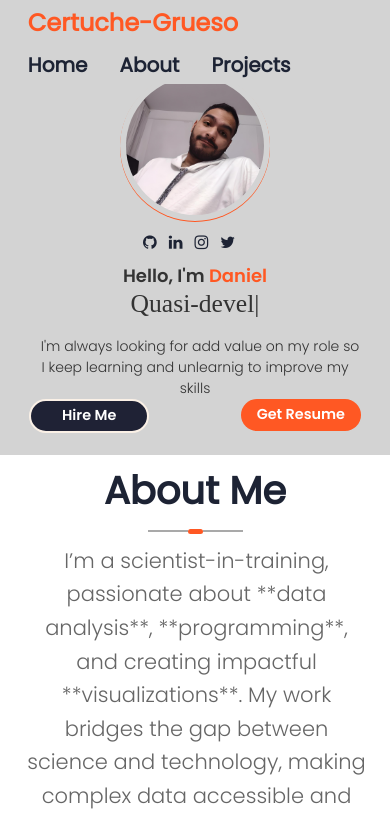
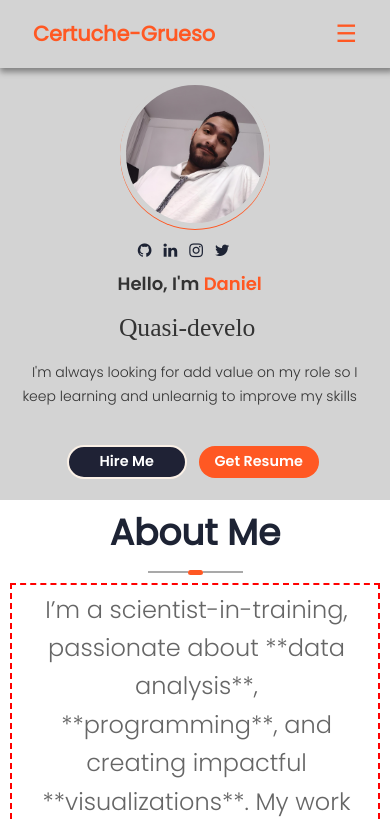
Before and after one commit to danielhcertuche/portfolio, a React (Create React App) app: page / in a window 390 px wide. Shown: the top 819 px of the page. Built offline with nearby package versions, Linux system fonts and the light colour scheme; a web font is replaced by a local one.

Commit message:
Feature: Improve profile responsiveness

```diff
--- a/src/PortfolioContainer/About/About.css
+++ b/src/PortfolioContainer/About/About.css
@@ -10,7 +10,7 @@
 }
 
 .about-container h2 {
-    font-size: 2.4rem;
+    font-size: 36px;
     color: #1D2334; /* Gris oscuro */
     font-weight: bold;
     margin-bottom: 10px; /* Espaciado inferior */
@@ -18,11 +18,14 @@
 }
 
 .about-content {
+    padding-top: 1.12%;
     padding-left: 3%;
     padding-right: 3%;
     display: flex;
     flex-direction: row; /* Coloca las columnas una al lado de la otra */
     width: 100%; /* Ocupa todo el ancho */
+    border: 2px dashed red; /* Añade un borde visible */
+
 }
 
 .about-text {
@@ -35,7 +38,7 @@
 
     line-height: 1.6;
     margin: 2px 0 0 3px;
-    font-size: 21px;
+    font-size: 24px;
     font-family: "Poppins Light" ;
     color: #666; /* Texto en gris */
 }
@@ -56,17 +59,24 @@
     display: flex;
     justify-content: center; /* Imagen centrada horizontalmente */
     align-items: center; /* Imagen centrada verticalmente */
+    width: 100%; /* Ocupa el 40% del ancho desde el lado derecho */
+    height: 100%; /* Cubre toda la altura */
+    background-image: url('../../assets/Home/galaxy-arms-icon-mod-fondo.png'); /* Imagen del fondo */
+    background-repeat: no-repeat;
+    background-size: 168%; /* Zoom al 150% de la imagen original */
+    opacity: 0.95; /* Añade un efecto de transparencia */
 }
 
 .about-image img {
     background-image: url('../../assets/Home/galaxy-arms-icon-mod.png');
     border-radius: 10%; /* Imagen redonda */
-    height: 150%;
+    height: 70%;
     width: 50%;
-    background-size: cover ;
+    background-size: 10%; /* Zoom al 150% de la imagen original */
     border-radius: 0.5%;
     background-repeat: no-repeat;
     background-position: center;
+    opacity: 0.90; /* Añade un efecto de transparencia */
     object-fit: cover; /* Mantiene proporciones */
 }
 
--- a/src/PortfolioContainer/About/About.js
+++ b/src/PortfolioContainer/About/About.js
@@ -1,6 +1,8 @@
 // About.js
 import React from "react";
 import "./About.css";
+import galaxyImage from '../../assets/Home/galaxy-arms-icon-mod.png';
+
 
 const About = ({ screenName }) => {
     return (
@@ -26,9 +28,7 @@ const About = ({ screenName }) => {
 
                 {/* Columna de imagen */}
                 <div className="about-image">
-                    <img
-                        src="galaxy-arms-icon-mod.png"
-                    />
+                    <img src={galaxyImage} alt="Galaxy Image" />
                 </div>
             </div>
         </div>
--- a/src/PortfolioContainer/Home/Footer/Footer.css
+++ b/src/PortfolioContainer/Home/Footer/Footer.css
@@ -1,5 +1,5 @@
 .footer-container{
-    height: 38.8%;
+    height: 1%;
     width: 100%;
     overflow: hidden;
     display: flex;
--- a/src/PortfolioContainer/Home/Home.css
+++ b/src/PortfolioContainer/Home/Home.css
@@ -1,15 +1,11 @@
 .home-container{
     margin-top: 50px;
-    padding-left: 3.3vh;
+    padding-left: 2.3vh;
     display: flex;
     flex-direction: column;
     justify-content: space-between;
-    min-height: 670px;
     margin-right: -0%;
     margin-left: -0%;
-    margin-bottom: -0.002%;
-
-
     background-image: url('../../assets/Home/bg.jpg');
 }
 
@@ -46,7 +42,6 @@
     justify-content: flex-start;
     align-items: center;
     padding-top: 80px; /* Reserva espacio para el navbar */
-    min-height: 18vh; /* Asegura que ocupe toda la pantalla */
     text-align: center;
 }
 }
--- a/src/PortfolioContainer/Home/Profile/Profile.css
+++ b/src/PortfolioContainer/Home/Profile/Profile.css
@@ -5,20 +5,20 @@
     justify-content: center;
     height: 10%;
     min-height: fit-content;
-    padding: 2.15%;
-
+    padding: 1.15%;
 }
 
 .profile-parent{
     /*display: flex;*/
     align-items: center;
-    padding: 0.35%;
-
+    padding: 0.25%;
+    padding-right: 3%;
+    margin-right: 0.25%;
     /*color: aliceblue;*/
 }
 
 .profile-details-name{
-    font-size: 28px;
+    font-size: 36px;
     font-family: "Poppins SemiBold";
 }
 
@@ -29,7 +29,7 @@
 }
 
 .profile-details-role h1{
-    font-size: 30px;
+    font-size: 28px;
     font-family: cursive;
 }
 
@@ -42,9 +42,21 @@
 }
 
 .profile-role-tagline{
-    font-size: 21px;
+    font-size: 24px;
     margin: 5px 0 0 10px;
     font-family: "Poppins Light" ;
+}
+
+.profile-options {
+    padding: 0.50%;
+    padding-top: 2.25%;
+    padding-left: 2.25%;
+    display: flex; /* Activa Flexbox */
+    justify-content: space-between; /* Espaciado entre los botones */
+    align-items: center; /* Centra verticalmente los botones */
+    /* border: 2px dashed black;  Añade un borde visible negro */
+
+
 }
 
 .profile-options .highlighted-btn{
@@ -63,9 +75,10 @@
     justify-content: center;
     box-shadow: 0 1px 0px 0px var(--dark-orange);
     border-radius: 50%;
-    height: 380px;
-    width: 380px;
-    margin: 0 0px 0 100px;
+    height: 360px;
+    width: 60%;
+    max-width:50vh ;
+    margin: 0 0px 0 60px;
 }
 
 .profile-picture-background{
@@ -85,7 +98,7 @@
 
 .colz .colz-icon i{
     color:#1D2334;
-    font-size: 25px;
+    font-size: 24px;
     padding: 12px;
     padding-left: 0px;
 }
@@ -94,82 +107,97 @@
     transform: scale(1.5);
 }
 
-@media screen and (max-width : 1110px){
-    .profile-picture{
-      margin: 0 0px 0 80px;
+/* Nivel responsivo 1: Pantallas medianas (entre 1110px y 810px) */
+@media screen and (max-width: 1110px) {
+    .profile-container {
+        flex-direction: column-reverse;
+        margin: 0;
+        padding: 2.15%;
     }
 
-    .profile-details-name{
-      font-size: 18px;
+    .profile-picture {
+        height: 320px;
+        width: 320px;
+        margin: 0 auto;
     }
 
-    .profile-role-tagline{
+    .profile-details-name {
+        font-size: 22px;
+    }
+
+    .profile-role-tagline {
+        font-size: 16px;
+    }
+
+    .profile-details-role h1 {
+        font-size: 18px;
+    }
+
+    .colz .colz-icon i {
+        font-size: 20px;
+    }
+
+    .profile-options .btn {
+        width: 140px;
+        padding: 10px;
+        font-size: 14px;
+    }
+}
+
+/* Nivel responsivo 2: Pantallas pequeñas (máximo 810px) */
+@media screen and (max-width: 810px) {
+    .profile-container {
+        flex-direction: column-reverse;
+        padding: 2.15%;
+    }
+
+    .profile-picture {
+        height: 275px;
+        width: 275px;
+        margin: 0 auto;
+    }
+
+    .profile-details {
+        width: 90%;
+        text-align: center;
+    }
+
+    .profile-details-name {
+        font-size: 18px;
+    }
+
+    .profile-role-tagline {
         font-size: 14px;
     }
 
-    .profile-details-role .primary-text{
-      font-size: 14px;
+    .profile-details-role h1 {
+        font-size: 16px;
     }
 
-    .profile-options .btn{
-      width: 120px;
-      padding: 12px;
-      z-index: 700;
-      font-size: 12px;
+    .colz .colz-icon i {
+        font-size: 16px;
+    }
+
+    .profile-options {
+        display: flex;
+        justify-content: center;
+        gap: 10px;
+    }
+
+    .profile-options .btn {
+        width: 120px;
+        padding: 8px;
+        font-size: 12px;
     }
 }
 
-@media screen and (max-width : 910px){
-    .profile-picture{
-        height: 320px;
-        width: 320px;
-        margin: 0 0 0 4px;
-    }
 
-    .profile-details-role{
-        margin: 0 10px 0 10px;
+/* Estilos para pantallas grandes */
+@media screen and (min-width: 1440px) {
+    .profile-picture {
+        height: 320px; /* Incrementa el tamaño */
+        width: 50%; /* Ajusta el ancho */
+        max-width: 35vh; /* Asegura que no se exceda en tamaño */
+        margin: 0 auto; /* Centra horizontalmente */
     }
 }
-
-@media screen and (max-width : 810px) {
-    .profile-container{
-        flex-direction: column-reverse;
-        margin: 0 0 0 0;
-    }
-    .profile-picture{
-        margin: 0 !important;
-    }
-
-    .colz .colz-icon i{
-        font-size: 16px;
-    }
-    .profile-options{
-        display: flex;
-        justify-content: space-between;
-    }
-
-    .profile-details{
-        margin: 25px 0 0 0;
-    }
-
-    .profile-options .highlighted-btn{
-        margin: 0 !important;
-    }
-
-    .profile-options, .profile-details-role{
-        text-align: center;
-        margin: 0 10px 0 10px;
-    }
-}
-
-@media screen and (max-width : 375px){
-    .profile-picture{
-        height: 275px;
-        width: 275px;
-        margin-top: -90px;
-    }
-
-    .profile-details{
-        width: 90%;
-    }
-}
--- a/src/PortfolioContainer/Navbar.css
+++ b/src/PortfolioContainer/Navbar.css
@@ -2,14 +2,15 @@
     position: fixed;
     top: 0;
     width: 100%;
-    height: 10vh;
+    height: 8vh;
     background-image: url('./../assets/Home/bg.jpg');
     display: flex;
     justify-content: space-between;
     align-items: center;
-    padding-right: 3.3vh;
-    padding-left: 3.3vh;
+    padding-right: 3.9vh;
+    padding-left: 3.9vh;
     z-index: 1000;
+    box-shadow: 2px 2px 6px 2px grey;
   }
 
   .navbar-logo {
@@ -42,6 +43,60 @@
 
   }
 
+  .menu-toggle {
+    display: none; /* Por defecto está oculto */
+  }
+
   html {
     scroll-behavior: smooth;
+
 }
+
+/* Responsivo:*/
+@media (max-width: 768px) {
+  .navbar-links {
+      display: none;
+      flex-direction: column;
+      position: absolute;
+      top: 8vh;
+      right: 0.4rem;
+      background-color: white; /* Fondo limpio */
+      width: 6.5rem;
+      border-radius: 8px;
+      box-shadow: 0 4px 8px rgba(0, 0, 0, 0.1); /* Sombra suave */
+      z-index: 1000;
+      overflow: hidden; /* Asegura bordes redondeados */
+  }
+
+  .navbar-logo {
+    font-size: 1.3rem;
+    font-weight: bold;
+    color: var(--dark-orange);
+  }
+
+  .navbar-links li {
+    padding: 0.35rem 0.6rem; /* Espaciado uniforme */
+    border-bottom: 0.6px solid #f0f0f0; /* Línea divisoria */
+    text-align: center; /* Alinea el texto a la izquierda */
+}
+
+.navbar-links li:last-child {
+    border-bottom: none; /* Sin línea divisoria en el último enlace */
+}
+  .navbar-links.active {
+      display: flex;
+  }
+
+  .menu-toggle {
+      display: flex;
+      font-size: 24px;
+      color: var(--dark-orange);
+      cursor: pointer;
+  }
+
+.menu-toggle {
+  display: flex;
+}
+
+
+}
--- a/src/PortfolioContainer/Navbar.js
+++ b/src/PortfolioContainer/Navbar.js
@@ -1,7 +1,9 @@
-import React from "react";
+import React, { useState } from "react";
 import "./Navbar.css";
 
 const Navbar = () => {
+    const [isMenuOpen, setIsMenuOpen] = useState(false);
+
     const handleScroll = (event, id) => {
         event.preventDefault();
         const element = document.getElementById(id);
@@ -14,15 +16,35 @@ const Navbar = () => {
             top: scrollPosition,
             behavior: "smooth",
         });
+        setIsMenuOpen(false); // Cierra el menú al hacer clic en un enlace
+    };
+
+    const toggleMenu = () => {
+        setIsMenuOpen(!isMenuOpen);
     };
 
     return (
         <nav className="navbar">
             <div className="navbar-logo">Certuche-Grueso</div>
-            <ul className="navbar-links">
-                <li><a href="#home" onClick={(e) => handleScroll(e, "home")}>Home</a></li>
-                <li><a href="#about" onClick={(e) => handleScroll(e, "about")}>About</a></li>
-                <li><a href="#projects" onClick={(e) => handleScroll(e, "projects")}>Projects</a></li>
+            <div className="menu-toggle" onClick={toggleMenu}>
+                ☰
+            </div>
+            <ul className={`navbar-links ${isMenuOpen ? "active" : ""}`}>
+                <li>
+                    <a href="#home" onClick={(e) => handleScroll(e, "home")}>
+                        Home
+                    </a>
+                </li>
+                <li>
+                    <a href="#about" onClick={(e) => handleScroll(e, "about")}>
+                        About
+                    </a>
+                </li>
+                <li>
+                    <a href="#projects" onClick={(e) => handleScroll(e, "projects")}>
+                        Projects
+                    </a>
+                </li>
             </ul>
         </nav>
     );
--- a/src/PortfolioContainer/PortfolioContainer.css
+++ b/src/PortfolioContainer/PortfolioContainer.css
@@ -1,3 +1,3 @@
 .portafolio-container > div {
-    padding: 13px 10px; /* Ajusta el espacio alrededor de cada sección */
+    padding: 11px 10px; /* Ajusta el espacio alrededor de cada sección */
 }
```
